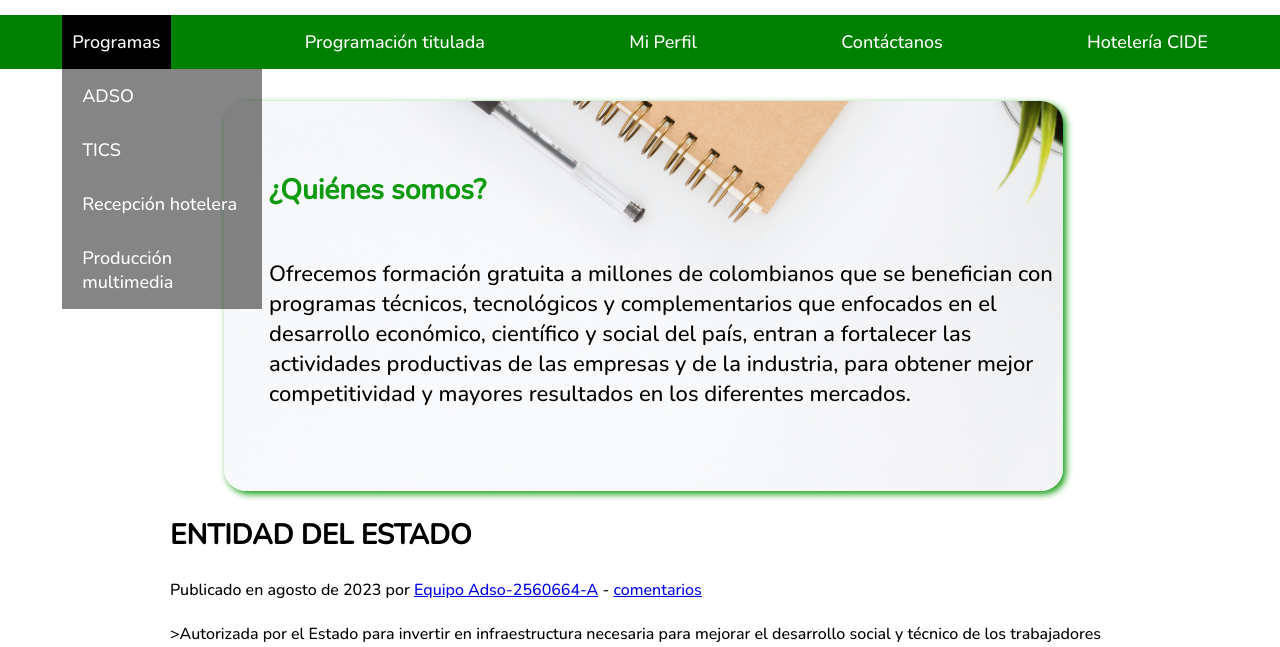
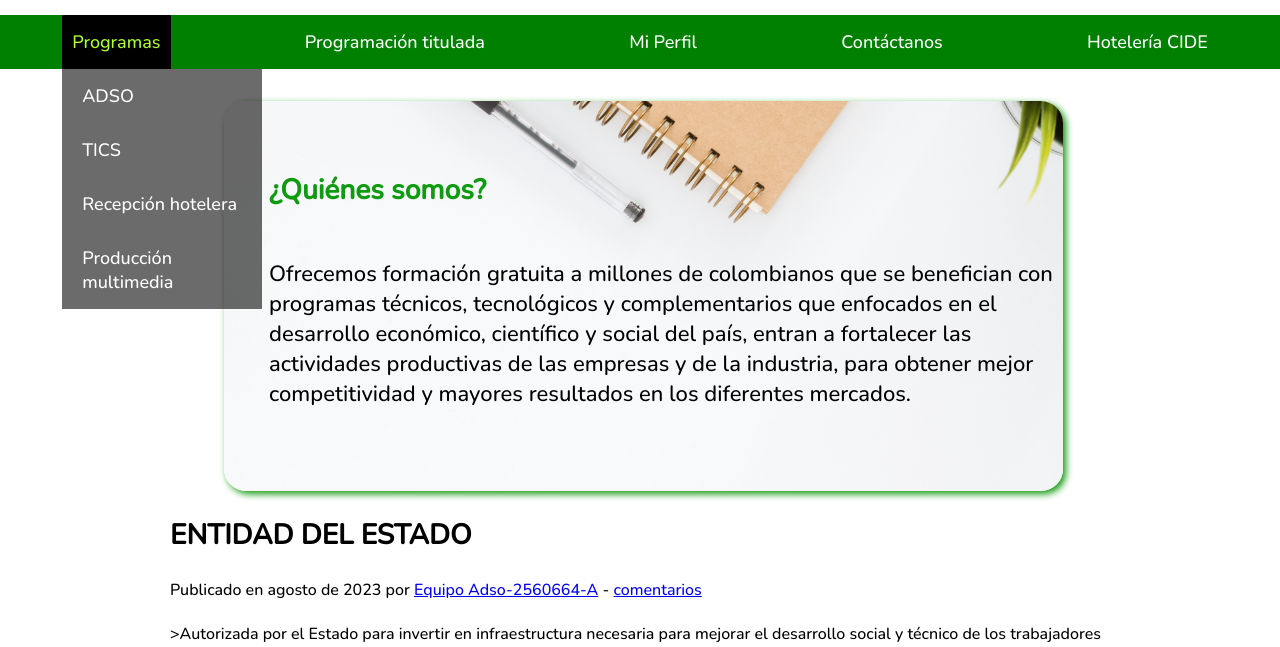
Before and after one commit to Catalina236/HotelDesign, a plain HTML site: page index.html in a window 1280 px wide. In both pictures the pointer is over the link "Programas". Shown: the part 145-792 px from the top of the page. Drawn offline with nearby package versions, Linux system fonts and the light colour scheme.

Commit message:
Cambios nav

```diff
--- a/css/estilos.css
+++ b/css/estilos.css
@@ -63,12 +63,15 @@ nav{
 .menu li:hover{
     background-color: black;
 }
+.menu li a:hover{
+    color: greenyellow;
+}
 .submenu{
     position: absolute;
     display: none;
     list-style: none;
     width: 200px;
-    background-color: rgba(0, 0, 0, 0.479);
+    background-color: rgba(0, 0, 0, 0.582);
 }
 .menu li:hover .submenu{
     display: block;
```
